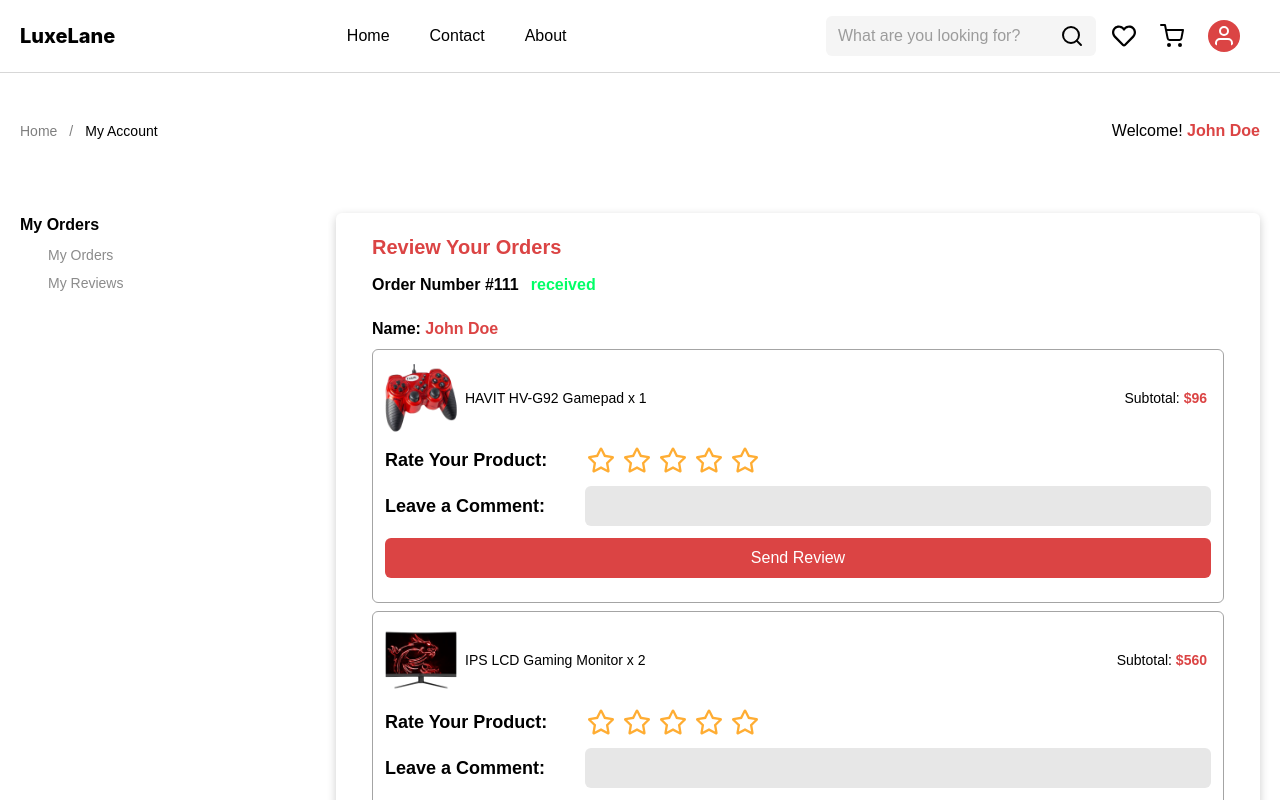
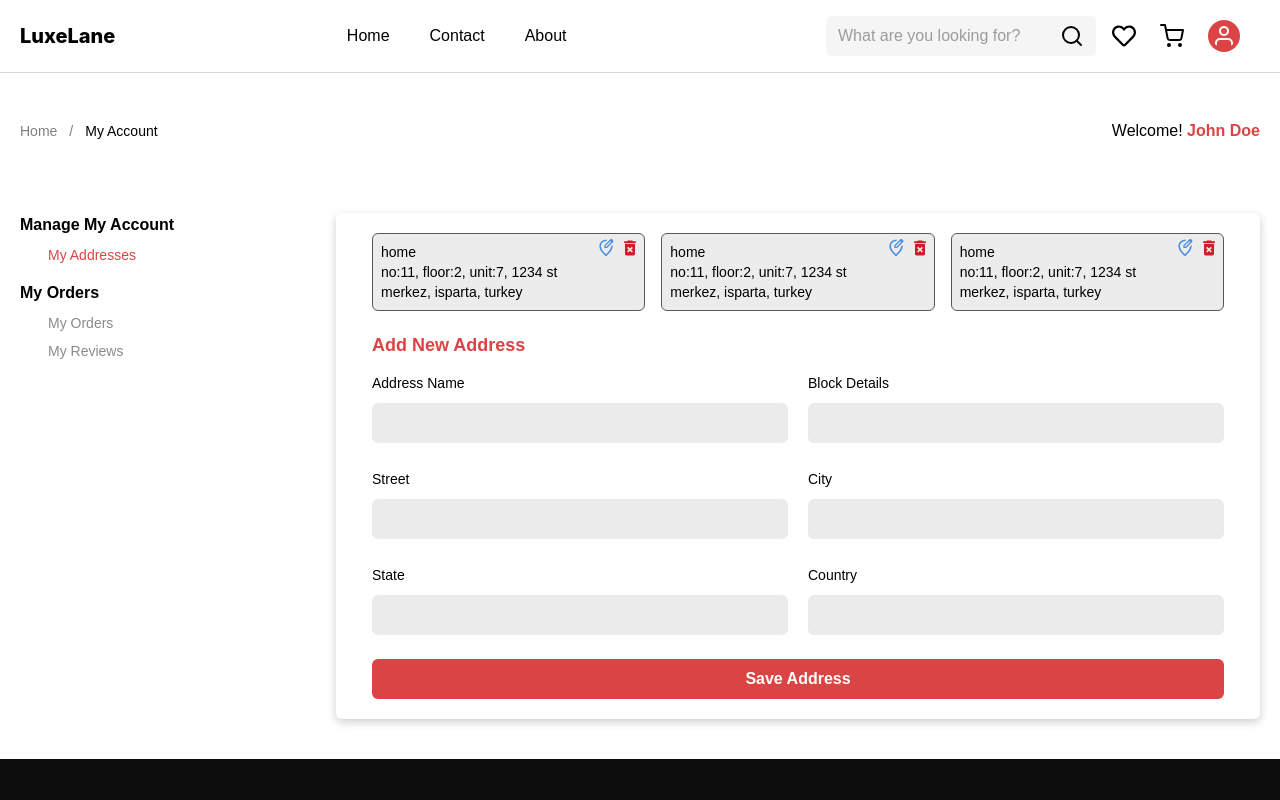
Before and after one commit to salmanabdellatif/LuxeLane, a React (Create React App) app in the folder frontend/: page /profile in a window 1280 px wide. Shown: the top 800 px of the page. Built offline with nearby package versions, Linux system fonts and the light colour scheme.

Commit message:
add address management to profile

```diff
--- a/frontend/src/pages/profile/ProfilePage.jsx
+++ b/frontend/src/pages/profile/ProfilePage.jsx
@@ -1,6 +1,7 @@
 import React, { useState } from 'react'
 import MainLayout from '../../components/MainLayout'
 import BreadCrumbs from '../../components/BreadCrumbs'
+import Addresses from './components/manage-account/Addresses'
 import Orders from './components/manage-orders/Orders'
 import {
   MdOutlineKeyboardArrowRight,
@@ -23,7 +24,7 @@ const ProfilePage = () => {
     { name: 'Home', link: '/' },
     { name: 'My Account', link: '/profile' },
   ]
-  const [section, setSection] = useState('profile')
+  const [section, setSection] = useState('addresses')
   return (
     <MainLayout>
       <div className='container mx-auto px-5'>
@@ -52,6 +53,20 @@ const ProfilePage = () => {
             )}
             <div className='py-2'>
               <h2 className='font-semibold text-[#e5e7eb] md:text-black'>
+                Manage My Account
+              </h2>
+              <ul className='pl-5' onClick={handleLeftNav}>
+                <li
+                  onClick={() => setSection('addresses')}
+                  className={`${
+                    section === 'addresses' ? 'text-mainRed' : 'text-[#8b8b8b]'
+                  } text-sm px-2 pt-2 cursor-pointer`}>
+                  My Addresses
+                </li>
+              </ul>
+            </div>
+            <div className='py-2'>
+              <h2 className='font-semibold text-[#e5e7eb] md:text-black'>
                 My Orders
               </h2>
               <ul className='pl-5' onClick={handleLeftNav}>
@@ -73,7 +88,9 @@ const ProfilePage = () => {
             </div>
           </div>
           <div className='md:w-3/4 w-full mx-auto'>
-            { section === 'orders' ? (
+            { section === 'addresses' ? (
+              <Addresses />
+            ) : section === 'orders' ? (
               <Orders setSection={setSection} />
             ) : (
               <Reviews />
```
